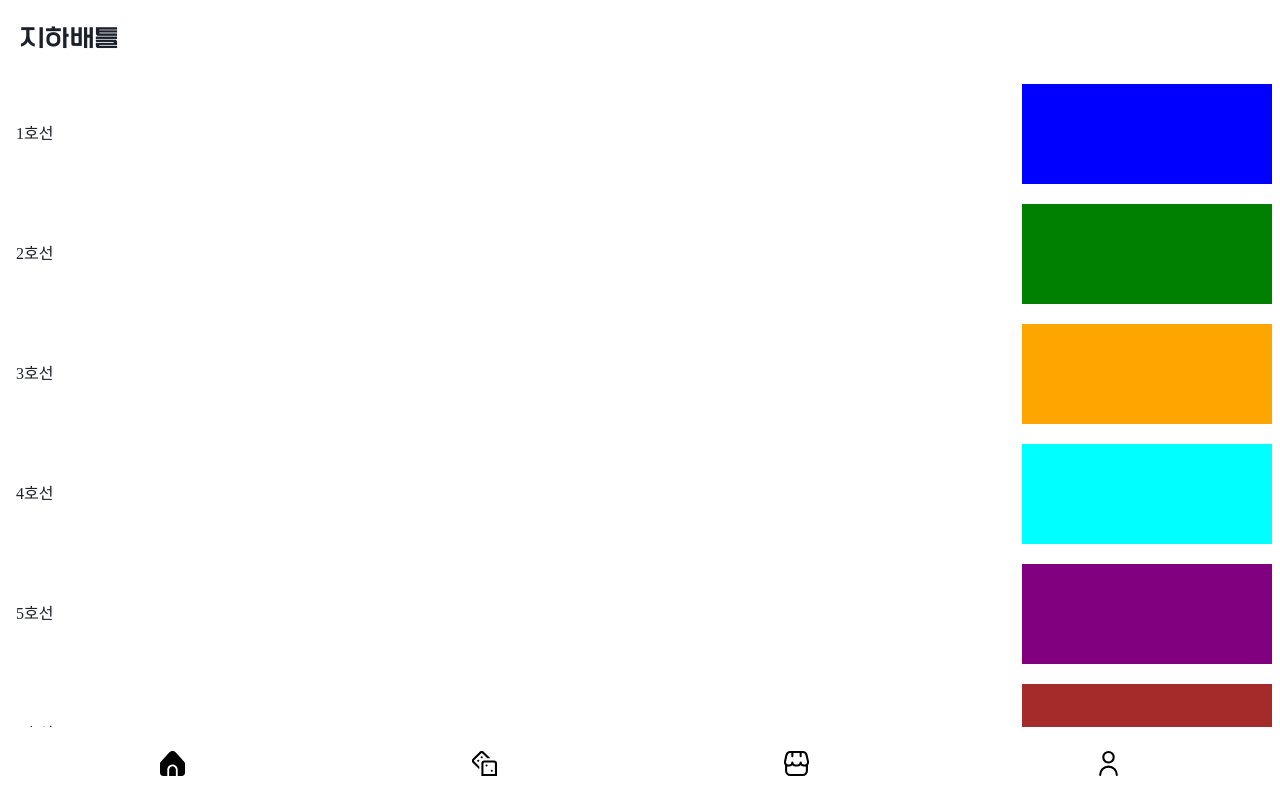
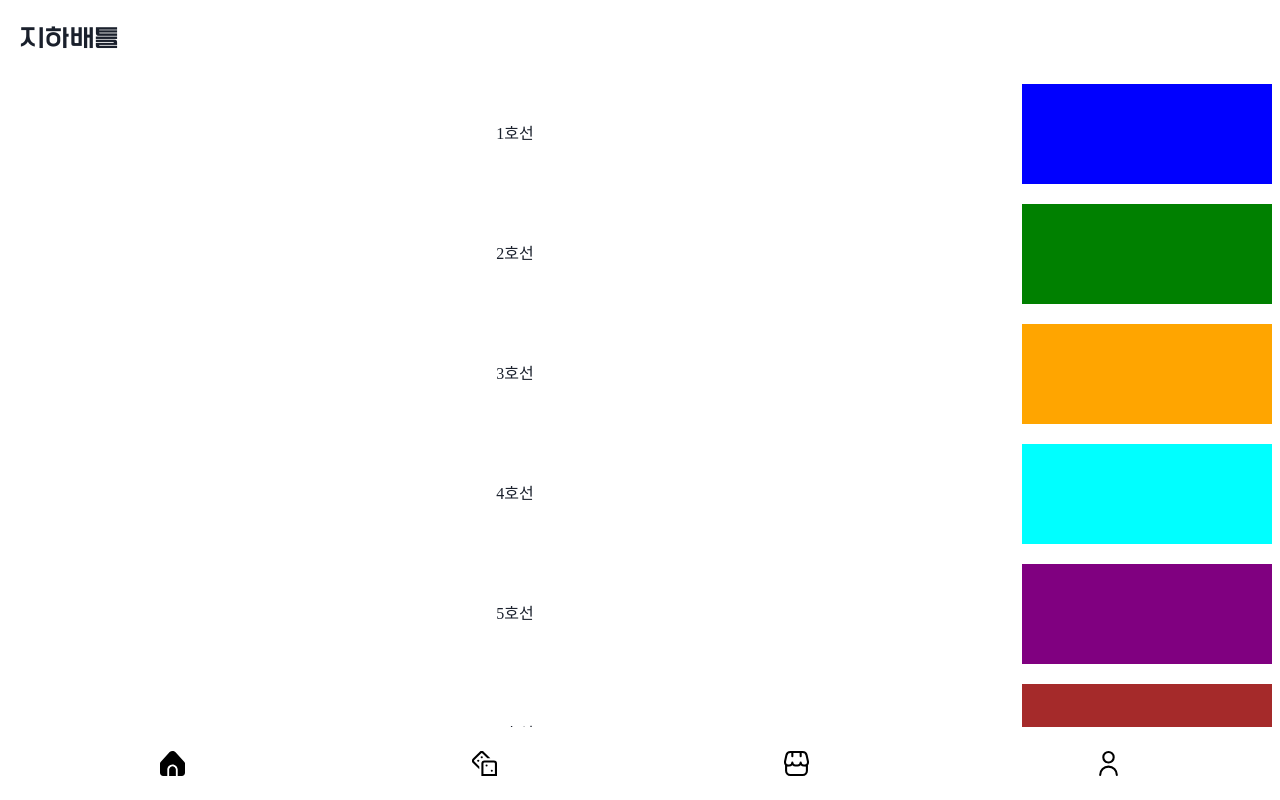
Before and after one commit to flow4camp/flow4-front, a React (Create React App) app: page /battle in a window 1280 px wide. Built offline with nearby package versions, Linux system fonts and the light colour scheme; a web font is replaced by a local one.

Commit message:
feat) 호선 click시 modal window

```diff
--- a/src/pages/Battle.tsx
+++ b/src/pages/Battle.tsx
@@ -1,14 +1,27 @@
 import NavBar from "../components/NavBar";
-import { Center, Image, Text, Box, Spacer, Flex } from '@chakra-ui/react';
+import { Center, Button, Text, Box, Spacer, Flex } from '@chakra-ui/react';
 import Layout from '../components/layout';
-
+import {
+  Modal,
+  ModalContent,
+  ModalFooter,
+  ModalHeader,
+  ModalOverlay,
+  ModalCloseButton,
+  ModalBody,
+} from '@chakra-ui/modal';
+import { useDisclosure } from '@chakra-ui/hooks';
 
 function Battle() {
+
+  const { isOpen, onOpen, onClose } = useDisclosure();
+
+  const openModalForMatch = () => {
+    onOpen();
+  }
+
   return (
     <Layout>
-    <Flex
-      direction='column'
-    >
       <Flex
         direction='column'
         w='100%'
@@ -35,7 +48,9 @@ function Battle() {
           <Flex
             direction='row'
             w='100%'
+            onClick={openModalForMatch}
           >
+            <Spacer />
             <Text p={2} alignSelf='center' style={{ fontFamily: 'Font-Content' }} >1호선</Text>
             <Spacer />
             <Box bg='blue' w='250px' h='100px' justifySelf='right'></Box>
@@ -43,7 +58,9 @@ function Battle() {
           <Flex
             direction='row'
             w='100%'
+            onClick={openModalForMatch}
           >
+            <Spacer />
             <Text p={2} alignSelf='center' style={{ fontFamily: 'Font-Content' }} >2호선</Text>
             <Spacer />
             <Box bg='green' w='250px' h='100px' justifySelf='right'></Box>
@@ -51,7 +68,9 @@ function Battle() {
           <Flex
             direction='row'
             w='100%'
+            onClick={openModalForMatch}
           >
+            <Spacer />
             <Text p={2} alignSelf='center' style={{ fontFamily: 'Font-Content' }} >3호선</Text>
             <Spacer />
             <Box bg='orange' w='250px' h='100px' justifySelf='right'></Box>
@@ -59,7 +78,9 @@ function Battle() {
           <Flex
             direction='row'
             w='100%'
+            onClick={openModalForMatch}
           >
+            <Spacer />
             <Text p={2} alignSelf='center' style={{ fontFamily: 'Font-Content' }} >4호선</Text>
             <Spacer />
             <Box bg='aqua' w='250px' h='100px' justifySelf='right'></Box>
@@ -67,7 +88,9 @@ function Battle() {
           <Flex
             direction='row'
             w='100%'
+            onClick={openModalForMatch}
           >
+            <Spacer />
             <Text p={2} alignSelf='center' style={{ fontFamily: 'Font-Content' }} >5호선</Text>
             <Spacer />
             <Box bg='purple' w='250px' h='100px' justifySelf='right'></Box>
@@ -75,15 +98,32 @@ function Battle() {
           <Flex
             direction='row'
             w='100%'
+            onClick={openModalForMatch}
           >
+            <Spacer />
             <Text p={2} alignSelf='center' style={{ fontFamily: 'Font-Content' }} >6호선</Text>
             <Spacer />
             <Box bg='brown' w='250px' h='100px' justifySelf='right'></Box>
           </Flex>
         </Flex>
+        <Modal
+          closeOnOverlayClick={false}
+          isOpen={isOpen}
+          onClose={onClose}
+          size='sm'
+        >
+          <ModalOverlay />
+          <ModalContent>
+            <ModalHeader>Header</ModalHeader>
+            <ModalCloseButton />
+            <ModalBody>Body</ModalBody>
+            <ModalFooter>
+              <Button onClick={onClose}>취소</Button>
+            </ModalFooter>
+          </ModalContent>
+        </Modal>
       </Flex>
-      </Flex>
-      </Layout>
+    </Layout>
   );
 }
 
```
